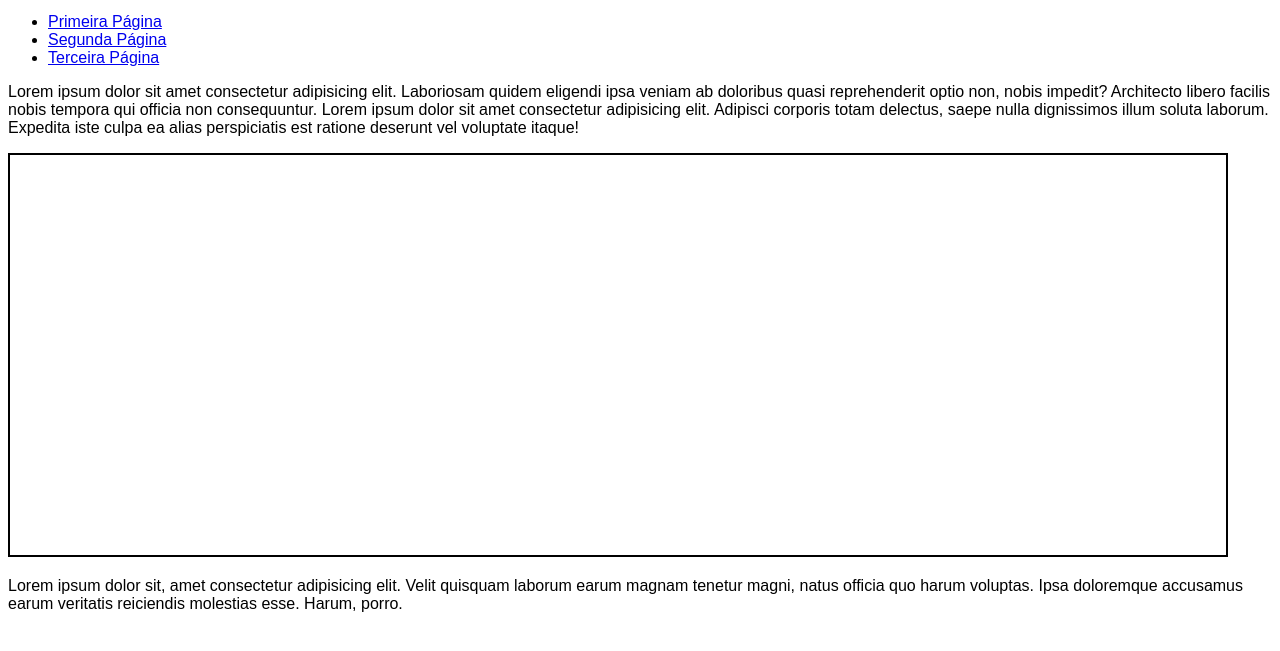
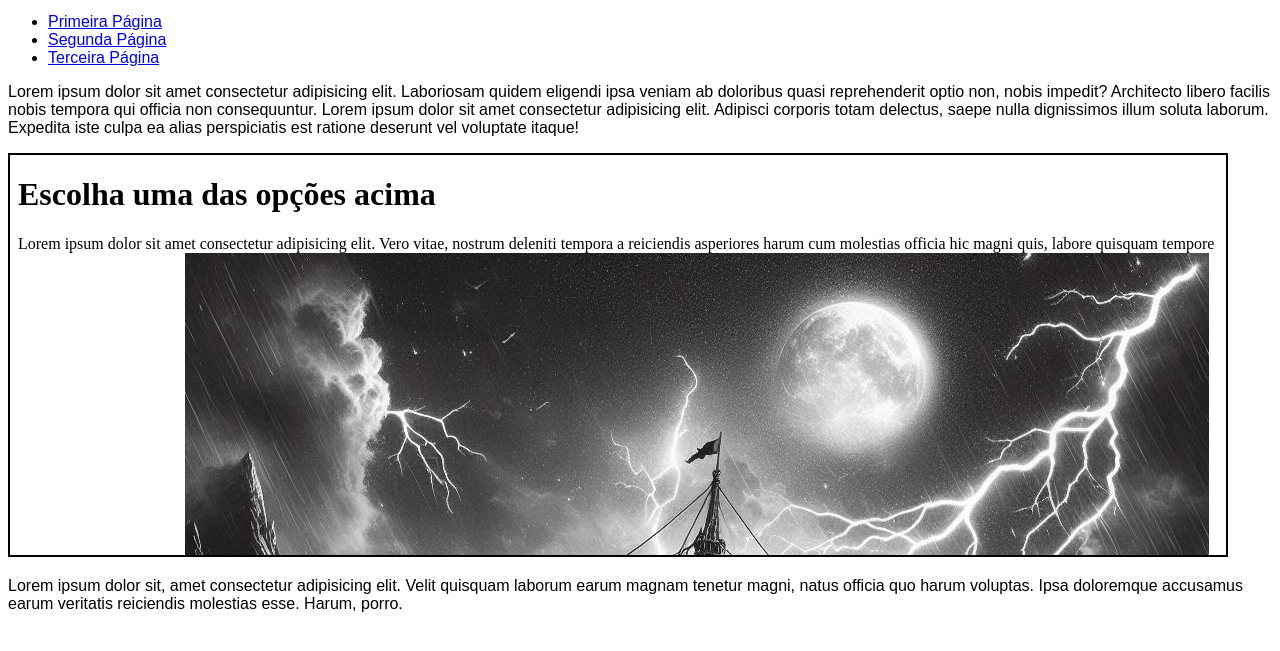
Before and after one commit to LuanAndradeDeveloper/html-css, a plain HTML site: page exercicios/ex024/iframe003.html in a window 1280 px wide. Shown: the part 137-788 px from the top of the page. Drawn offline with Linux system fonts and the light colour scheme.

Commit message:
atualização do iframe003

```diff
--- a/exercicios/ex024/iframe003.html
+++ b/exercicios/ex024/iframe003.html
@@ -28,7 +28,7 @@
 
     <p>Lorem ipsum dolor sit amet consectetur adipisicing elit. Laboriosam quidem eligendi ipsa veniam ab doloribus quasi reprehenderit optio non, nobis impedit? Architecto libero facilis nobis tempora qui officia non consequuntur. Lorem ipsum dolor sit amet consectetur adipisicing elit. Adipisci corporis totam delectus, saepe nulla dignissimos illum soluta laborum. Expedita iste culpa ea alias perspiciatis est ratione deserunt vel voluptate itaque!</p>
 
-    <iframe id="tela" name="frame" src="">
+    <iframe id="tela" name="frame" srcdoc="<h1>Escolha uma das opções acima</h1> <p>Lorem ipsum dolor sit amet consectetur adipisicing elit. Vero vitae, nostrum deleniti tempora a reiciendis asperiores harum cum molestias officia hic magni quis, labore quisquam tempore quos similique culpa iste. <img src='imagens/tatto.jpg'>">
         <p>Seu navegador não é compatível</p>
     </iframe>
 
```
Also changed, not shown: exercicios/ex024/imagens/tatto.jpg (added).
